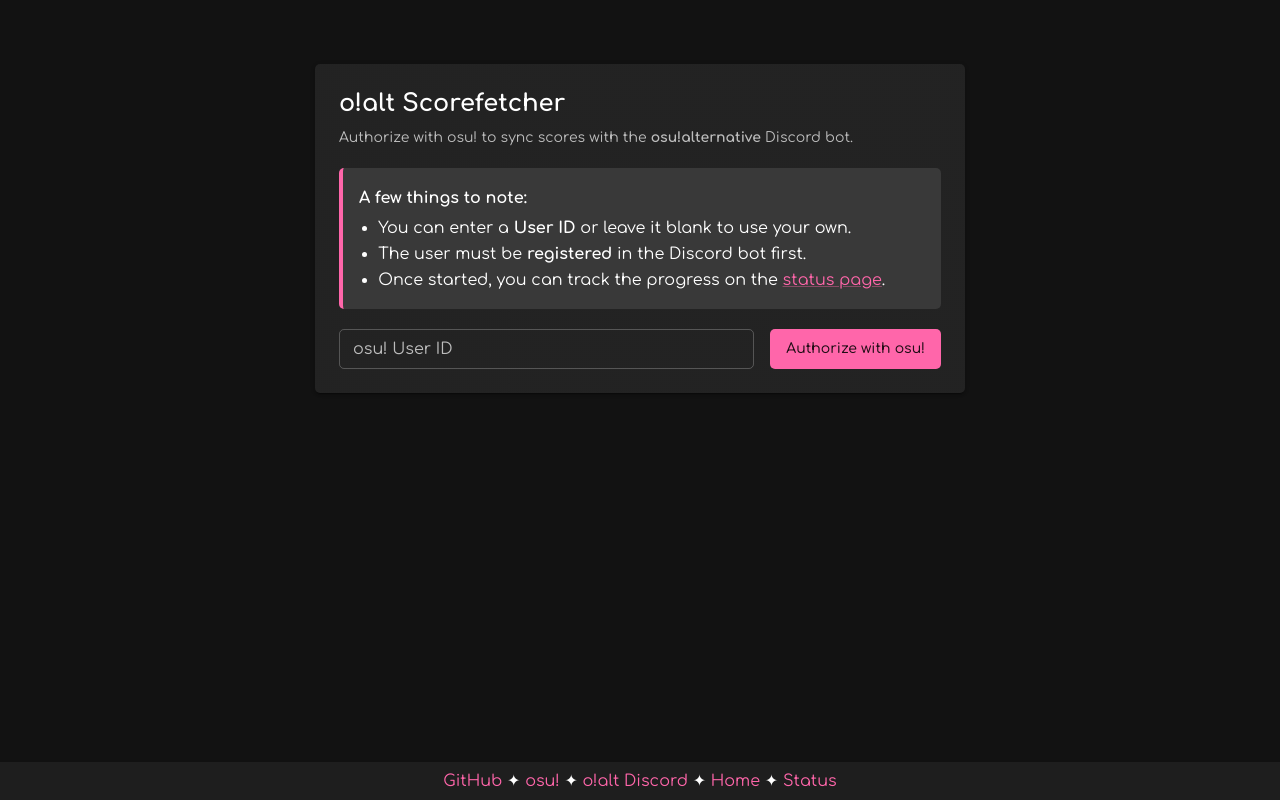
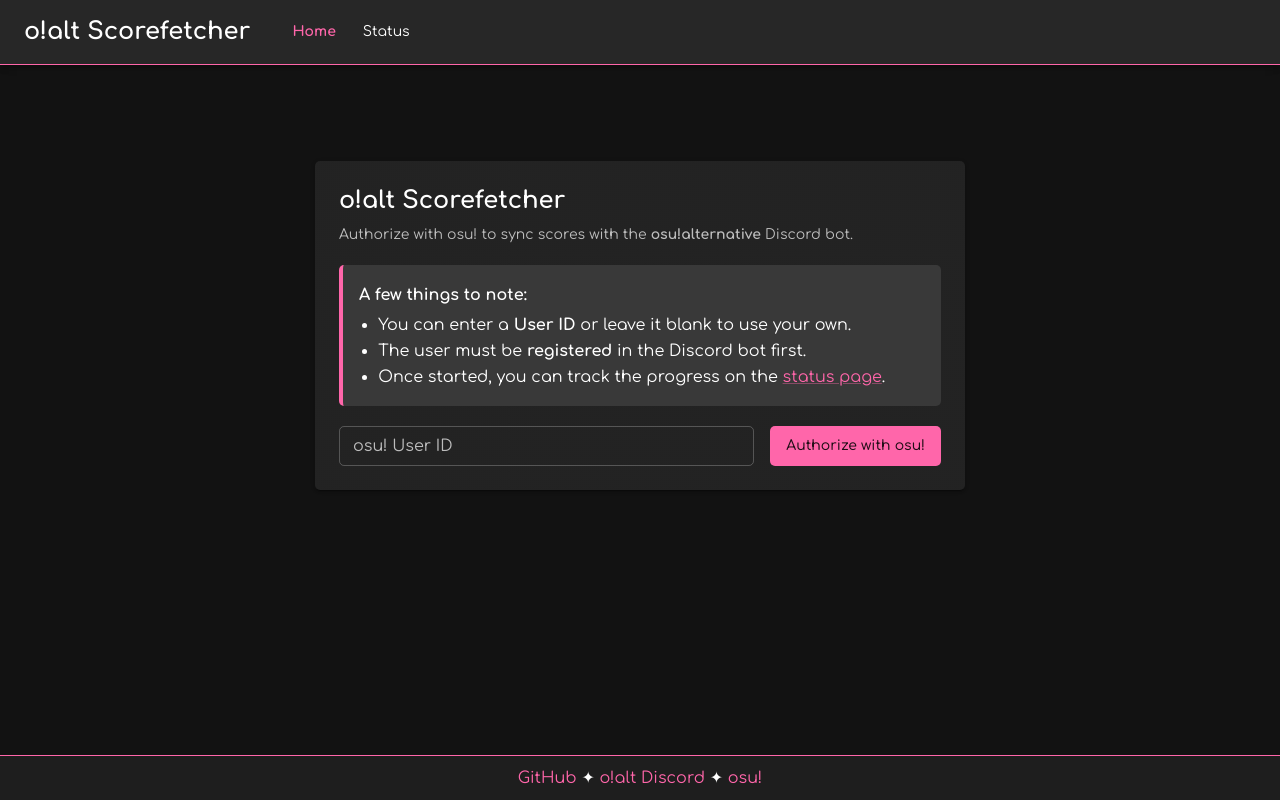
Before and after one commit to respektive/osualt-score-fetcher-server, a React (Create React App) app in the folder src/frontend/: page / in a window 1280 px wide. Built offline with nearby package versions, Linux system fonts and the light colour scheme; no server answers.

Commit message:
better navigation

```diff
--- a/src/frontend/src/App.js
+++ b/src/frontend/src/App.js
@@ -1,7 +1,10 @@
 import Status from "./Status";
 import Home from "./Home";
+import Navbar from "./Navbar";
+import Footer from "./Footer";
 import { ThemeProvider, createTheme } from "@mui/material/styles";
 import CssBaseline from "@mui/material/CssBaseline";
+import { Box } from "@mui/material";
 import "@fontsource/comfortaa/300.css";
 import "@fontsource/comfortaa/400.css";
 import "@fontsource/comfortaa/500.css";
@@ -28,12 +31,24 @@
         <ThemeProvider theme={mainTheme}>
             <CssBaseline />
             <BrowserRouter>
-                <Routes>
-                    <Route index element={<Home />} />
-                    <Route path="status" element={<Status />} />
+                <Box
+                    sx={{
+                        display: "flex",
+                        flexDirection: "column",
+                        minHeight: "100vh",
+                    }}
+                >
+                    <Navbar />
+                    <Box component="main" sx={{ flexGrow: 1 }}>
+                        <Routes>
+                            <Route index element={<Home />} />
+                            <Route path="status" element={<Status />} />
 
-                    <Route path="*" element={<Navigate to="/" replace />} />
-                </Routes>
+                            <Route path="*" element={<Navigate to="/" replace />} />
+                        </Routes>
+                    </Box>
+                    <Footer />
+                </Box>
             </BrowserRouter>
         </ThemeProvider>
     );
--- a/src/frontend/src/Footer.js
+++ b/src/frontend/src/Footer.js
@@ -1,41 +1,33 @@
 import React from "react";
 import Link from "@mui/material/Link";
 import Paper from "@mui/material/Paper";
-import Grid from "@mui/material/Grid";
 import Typography from "@mui/material/Typography";
 
 export default function Footer() {
     return (
-        <Grid container spacing={3}>
-            <Grid item xs={12} sm={12}>
         <Paper
-                    eleveation={4}
             square={true}
-                    sx={{ padding: "5px", textAlign: "center", position: "fixed", bottom: 0, width: "100%" }}
+            sx={{
+                padding: 1,
+                textAlign: "center",
+                width: "100%",
+                borderTop: "1px solid",
+                borderColor: "primary.main",
+            }}
         >
             <Typography variant="subtitle1">
                 <Link href="https://github.com/respektive" underline="hover">
                     GitHub
                 </Link>
                 &nbsp;&#10022;&nbsp;
-                        <Link href="https://osu.ppy.sh/users/1023489" underline="hover">
-                            osu!
-                        </Link>
-                        &nbsp;&#10022;&nbsp;
                 <Link href="https://discord.gg/VZWRZZXcW4" underline="hover">
                     o!alt Discord
                 </Link>
                 &nbsp;&#10022;&nbsp;
-                        <Link href="/" underline="hover">
-                            Home
-                        </Link>
-                        &nbsp;&#10022;&nbsp;
-                        <Link href="/status" underline="hover">
-                            Status
+                <Link href="https://osu.ppy.sh/users/1023489" underline="hover">
+                    osu!
                 </Link>
             </Typography>
         </Paper>
-            </Grid>
-        </Grid>
     );
 }
--- a/src/frontend/src/Home.js
+++ b/src/frontend/src/Home.js
@@ -1,6 +1,5 @@
 import React, { useState } from "react";
 import { Box, Stack, Paper, Typography, Button, Link, TextField } from "@mui/material";
-import Footer from "./Footer";
 
 const BASE_URL = process.env.REACT_APP_BASE_URL || "https://osualtv2.respektive.pw";
 const OAUTH_URL = `https://osu.ppy.sh/oauth/authorize?client_id=37221&redirect_uri=${BASE_URL}/api/oauth&response_type=code&scope=identify%20public`;
@@ -38,7 +37,7 @@
 
     return (
         <>
-            <Box display="flex" justifyContent="center" sx={{ mt: 8, px: 2 }}>
+            <Box display="flex" justifyContent="center" sx={{ mt: 12, px: 2 }}>
                 <Paper
                     elevation={2}
                     sx={{
@@ -118,7 +117,6 @@
                     </Stack>
                 </Paper>
             </Box>
-            <Footer />
         </>
     );
 }
--- /dev/null
+++ b/src/frontend/src/Navbar.js
@@ -0,0 +1,62 @@
+import React from "react";
+import { AppBar, Toolbar, Typography, Box, Button } from "@mui/material";
+import { Link as RouterLink, useLocation } from "react-router-dom";
+
+export default function Navbar() {
+    const location = useLocation();
+
+    const isActive = (path) => location.pathname === path;
+
+    return (
+        <AppBar
+            position="static"
+            sx={{
+                borderBottom: "1px solid",
+                borderColor: "primary.main",
+            }}
+        >
+            <Toolbar sx={{ justifyContent: "flex-start" }}>
+                <Typography
+                    variant="h5"
+                    component={RouterLink}
+                    to="/"
+                    sx={{
+                        textDecoration: "none",
+                        color: "inherit",
+                        pr: 4,
+                        fontWeight: 700,
+                    }}
+                >
+                    o!alt Scorefetcher
+                </Typography>
+
+                <Box sx={{ display: "flex", gap: 1 }}>
+                    <Button
+                        component={RouterLink}
+                        to="/"
+                        color="inherit"
+                        sx={{
+                            fontWeight: isActive("/") ? 700 : 400,
+                            color: isActive("/") ? "primary.main" : "inherit",
+                            textTransform: "none",
+                        }}
+                    >
+                        Home
+                    </Button>
+                    <Button
+                        component={RouterLink}
+                        to="/status"
+                        color="inherit"
+                        sx={{
+                            fontWeight: isActive("/status") ? 700 : 400,
+                            color: isActive("/status") ? "primary.main" : "inherit",
+                            textTransform: "none",
+                        }}
+                    >
+                        Status
+                    </Button>
+                </Box>
+            </Toolbar>
+        </AppBar>
+    );
+}
--- a/src/frontend/src/Status.js
+++ b/src/frontend/src/Status.js
@@ -2,7 +2,6 @@
 import { useSearchParams } from "react-router-dom";
 import { Grid, LinearProgress, Typography, Paper, Snackbar, Alert } from "@mui/material";
 import { DataGrid } from "@mui/x-data-grid";
-import Footer from "./Footer";
 
 const BASE_URL = process.env.REACT_APP_BASE_URL || "https://osualtv2.respektive.pw";
 
@@ -68,7 +67,7 @@
 
     return (
         <>
-            <Grid container align="center" justify="center" sx={{ padding: 5 }}>
+            <Grid container align="center" justify="center" sx={{ padding: 5, mt: 4 }}>
                 <Grid item xs={6} sx={{ padding: "10px" }}>
                     <Typography variant="h4">List of users currently being fetched:</Typography>
                     {current.map((user) => (
@@ -108,12 +107,12 @@
                     </Grid>
                 </Grid>
             </Grid>
-            <Footer />
 
             <Snackbar
                 anchorOrigin={{ vertical: "top", horizontal: "left" }}
+                sx={{ mt: 8 }}
                 open={snackbarOpen}
-                autoHideDuration={5000}
+                autoHideDuration={10000}
                 onClose={handleSnackbarClose}
             >
                 <Alert onClose={handleSnackbarClose} severity={alertType !== "queued" ? "info" : "success"} variant="filled">
```
Lines whose indentation alone changed are shown as unchanged.
